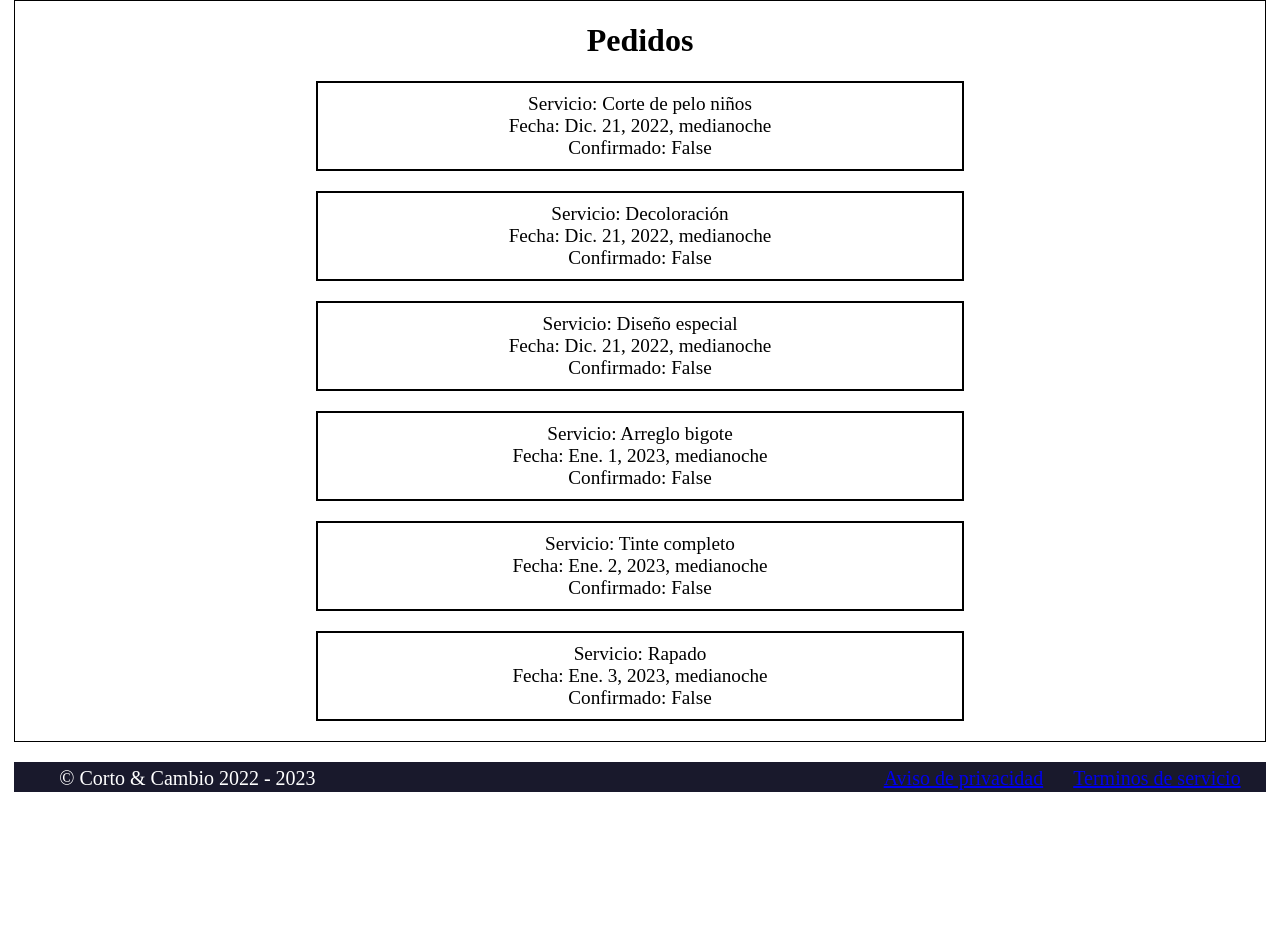
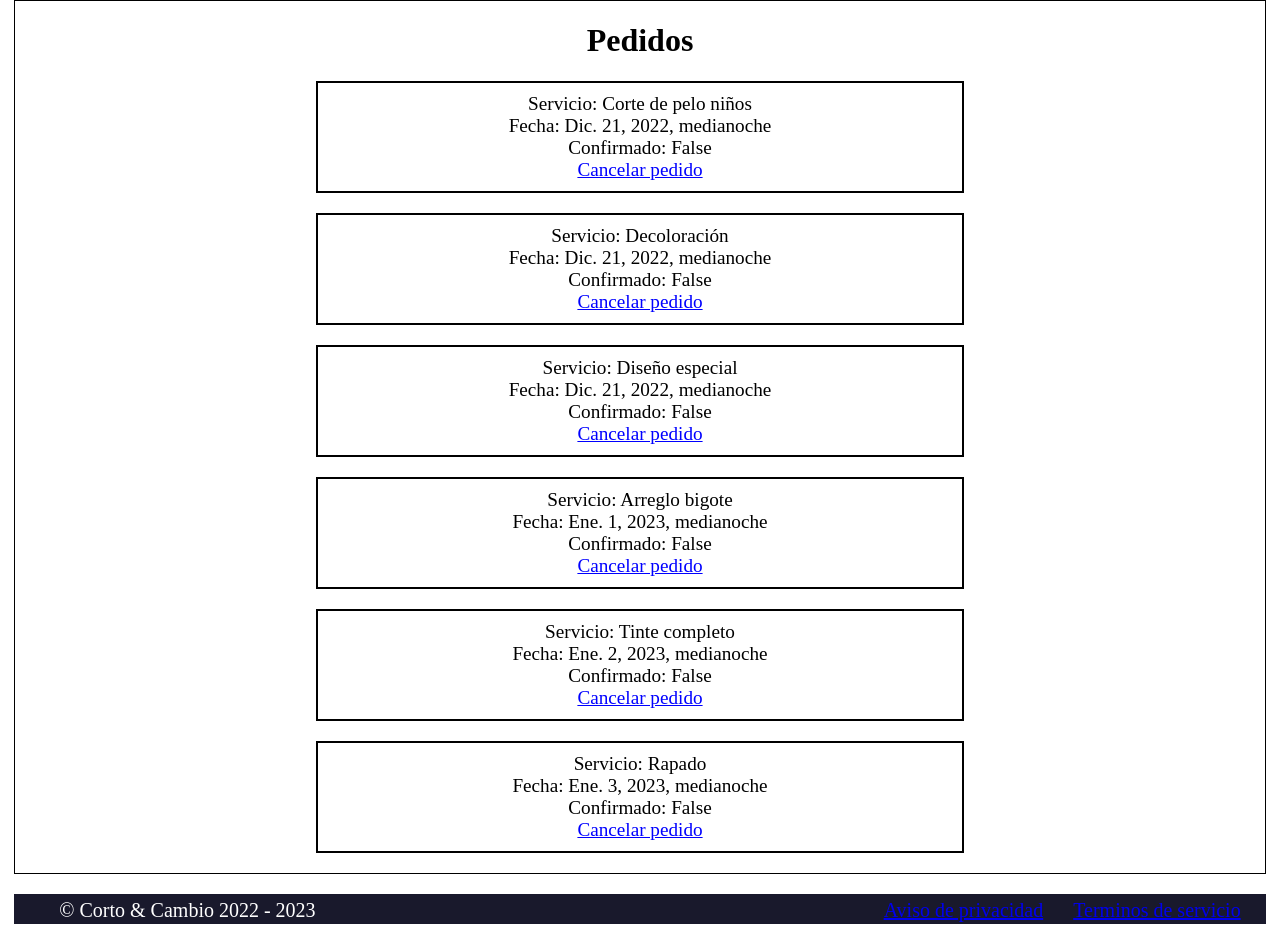
Before and after one commit to carloscg00/PGPI-G1.13, a Django app: page /orders/my_orders in a window 1280 px wide. Shown: the part 179-1111 px from the top of the page. Before the commit the page ends 971 px from the top, so only its background shows below. Run offline with Django 3.2, Linux system fonts and the light colour scheme; a user stored in the database is signed in; data comes from the database, SQL or seed files in the repository; both versions use the stored data as it was after the commit.

Commit message:
Cancelar pedido

```diff
--- a/code/orders/forms.py
+++ b/code/orders/forms.py
@@ -4,4 +4,4 @@ from .models import Order
 class OrderCreateForm(forms.ModelForm):
     class Meta:
         model = Order
-        fields = ['address', 'postal_code', 'city', 'book_date']
+        fields = ['address', 'postal_code', 'city', 'book_date', 'comment']
--- a/code/orders/models.py
+++ b/code/orders/models.py
@@ -15,6 +15,7 @@ class Order(models.Model):
     book_date = models.DateTimeField()
     confirmed = models.BooleanField(default=False)
     paid = models.BooleanField(default=False)
+    comment = models.CharField(max_length=250, default="Ninguno")
 
     class Meta:
         ordering = ('-created',)
--- a/code/orders/templates/my_orders.html
+++ b/code/orders/templates/my_orders.html
@@ -8,6 +8,12 @@
     <span>Fecha: {{order.order.book_date}}</span>
     <br>
     <span>Confirmado: {{order.order.confirmed}}</span>
+    <br>
+    {% if order.order.comment != "" %}
+    <span>Comentario adicional: {{order.order.comment}}</span>
+    <br>
+    {% endif %}
+    <a id="enlace" href="cancel_order/{{order.order.id}}">Cancelar pedido</a>
 </div>
 {% endfor %}
 </div>
--- a/code/orders/urls.py
+++ b/code/orders/urls.py
@@ -6,4 +6,5 @@ app_name = 'orders'
 urlpatterns = [
     path('create/', views.order_create, name='order_create'),
     path('my_orders', views.my_orders, name='my_orders'),
+    path('cancel_order/<int:id_pedido>', views.cancel_order, name='cancel_order'),
 ]
--- a/code/orders/views.py
+++ b/code/orders/views.py
@@ -1,6 +1,6 @@
 from django.urls import reverse
-from django.shortcuts import render, redirect
-from .models import OrderItem, Order
+from django.shortcuts import render, get_object_or_404
+from .models import OrderItem
 from .forms import OrderCreateForm
 from cart.cart import Cart
 from django.contrib.auth.decorators import login_required
@@ -40,3 +40,11 @@ def my_orders(request):
         if o.order.first_name == u.first_name and o.order.last_name == u.last_name and o.order.email == u.email:
             lista.append(o)
     return render(request, 'my_orders.html', {'orders': lista})
+
+def cancel_order(request, id_pedido):
+    orders = OrderItem.objects.all()
+    for o in orders:
+        if o.order.id == id_pedido:
+            order = o
+            order.delete()
+    return my_orders(request)
```
Also changed, not shown: code/db.sqlite3, code/orders/migrations/0007_order_comment.py (added).
